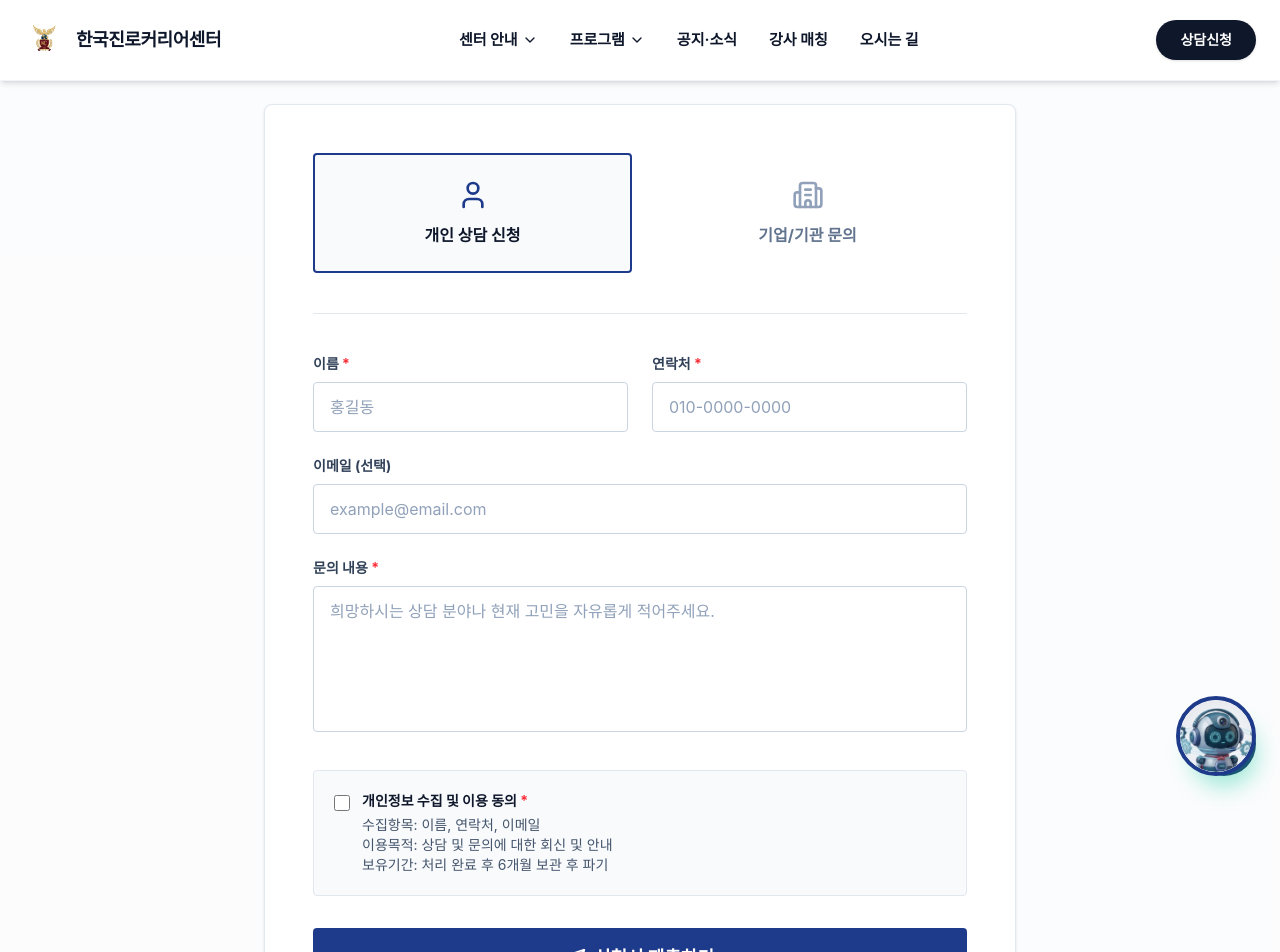
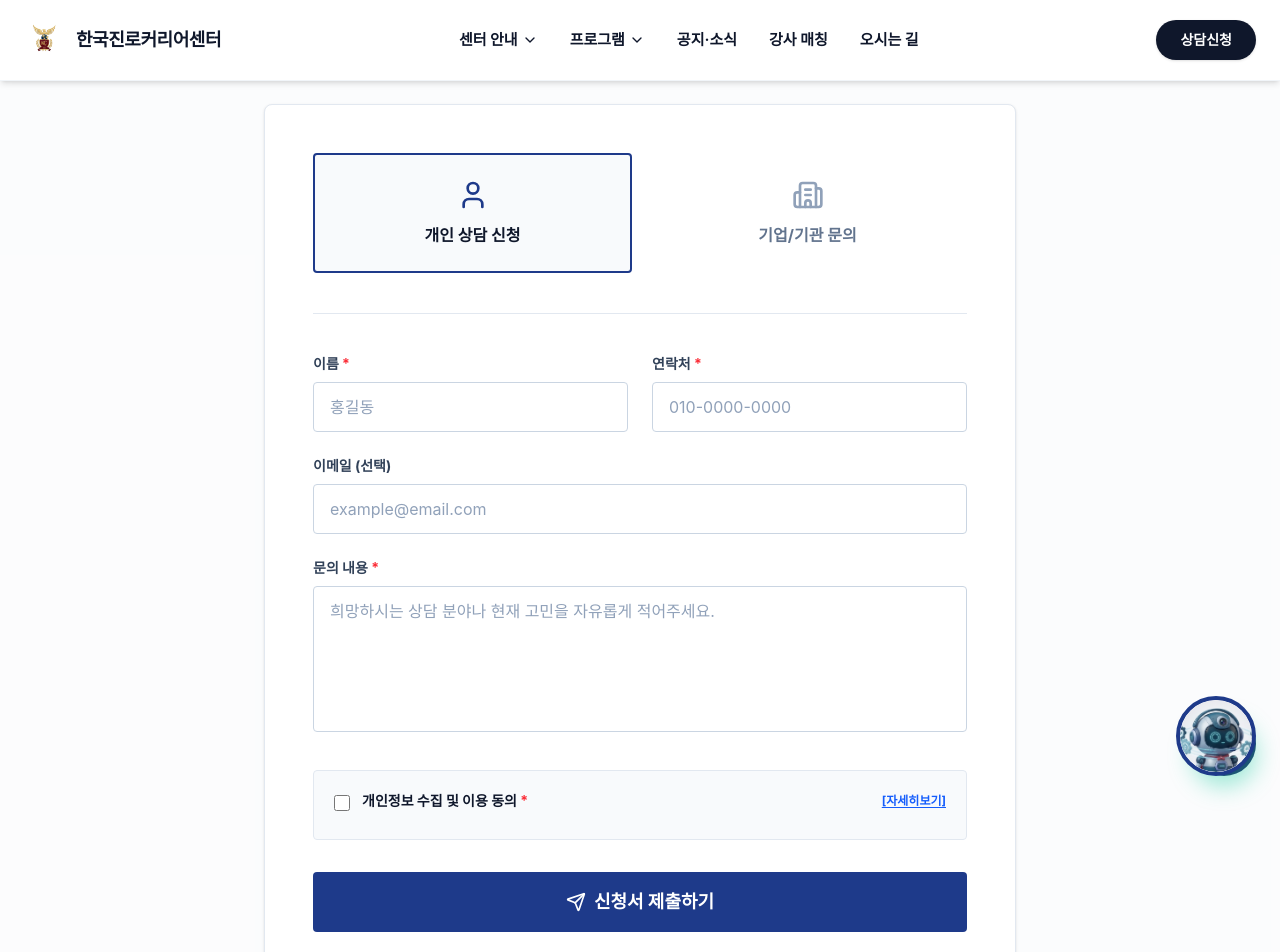
Before and after one commit to Minkkaeng/Korea-Career-Center, a Next.js app: page /apply in a window 1280 px wide. Shown: the top 952 px of the page. Built offline with nearby package versions, Linux system fonts and the light colour scheme.

Commit message:
feat: update privacy consent content and add details toggle button in Apply form

```diff
--- a/approved-ui/pages/Apply.tsx
+++ b/approved-ui/pages/Apply.tsx
@@ -216,9 +216,32 @@ export default function Apply() {
                   onChange={handleChange}
                   className="mt-1 w-4 h-4 rounded border-slate-300 text-[#1e3a8a] focus:ring-[#1e3a8a]"
                 />
-                <div className="text-sm text-slate-600">
-                  <label htmlFor="privacy" className="font-bold text-slate-900 block mb-1 cursor-pointer">개인정보 수집 및 이용 동의 <span className="text-red-500">*</span></label>
-                  <p>수집항목: 이름, 연락처, 이메일<br/>이용목적: 상담 및 문의에 대한 회신 및 안내<br/>보유기간: 처리 완료 후 6개월 보관 후 파기</p>
+                <div className="text-sm text-slate-600 flex-1">
+                  <div className="flex items-center justify-between mb-2">
+                    <label htmlFor="privacy" className="font-bold text-slate-900 cursor-pointer">
+                      개인정보 수집 및 이용 동의 <span className="text-red-500">*</span>
+                    </label>
+                    <button
+                      type="button"
+                      onClick={() => {
+                        const el = document.getElementById('privacy-details');
+                        if (el) el.classList.toggle('hidden');
+                      }}
+                      className="text-xs text-blue-600 hover:text-blue-800 font-bold underline underline-offset-2"
+                    >
+                      [자세히보기]
+                    </button>
+                  </div>
+                  <div id="privacy-details" className="hidden mt-3 p-4 bg-white border border-slate-200 rounded-md text-xs leading-relaxed">
+                    <p className="font-bold text-slate-800 mb-1">보유 및 이용 기간 : 상담 종결일로부터 6개월</p>
+                    <p className="mb-3">
+                      <span className="font-bold text-slate-800">파기 안내 : </span>
+                      본 센터는 개인정보보호법을 준수하며, 상담 종결 후 6개월이 경과한 내담자의 인적 사항, 상담 기록, 검사 결과지는 복구 불가능한 방법으로 즉시 파기합니다.
+                    </p>
+                    <p className="text-red-500 font-bold">
+                      (※ 종결 6개월 이후 재방문 시 이전 기록 확인이 불가능 합니다.)
+                    </p>
+                  </div>
                 </div>
               </div>
 
```
